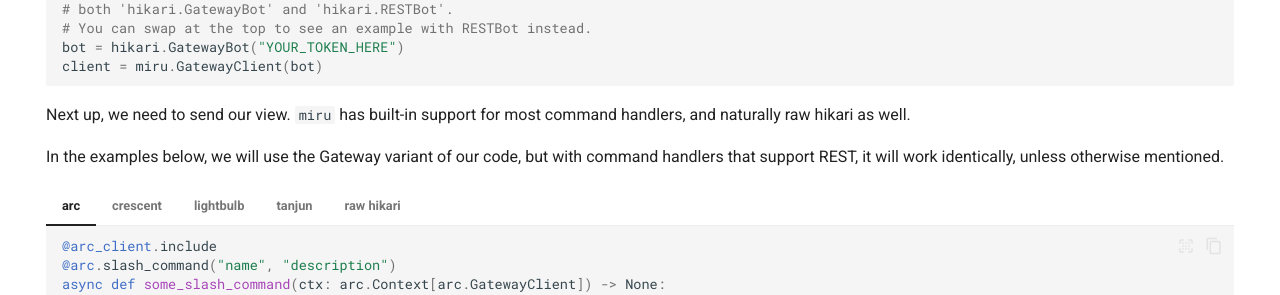
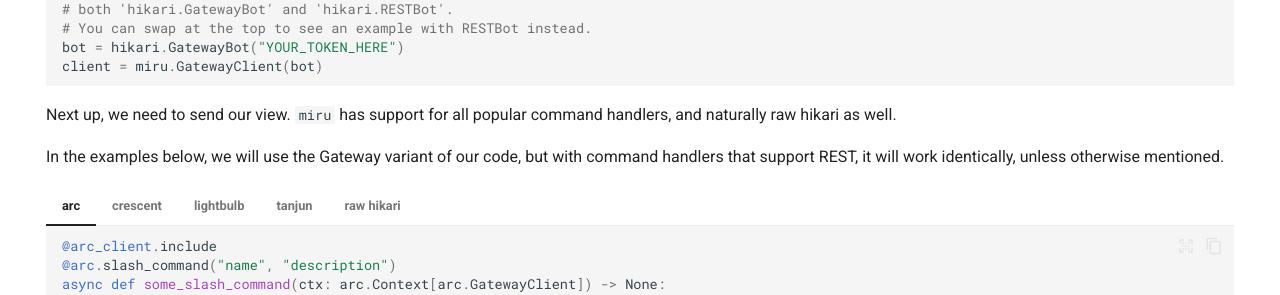
Before and after one commit to hypergonial/hikari-miru, an MkDocs documentation site: the page built from docs/getting_started.md, in a window 1280 px wide and 900 px high, scrolled down 1098 px. Shown: the part 155-450 px from the top of the window. Built offline with MkDocs 1.6.1 and Material for MkDocs 9.7.7, drawn with Linux system fonts in a browser that asks for light colours; comment, search, counter and statistics services are not loaded.

Commit message:
Phrasing

````diff
--- a/docs/getting_started.md
+++ b/docs/getting_started.md
@@ -114,7 +114,7 @@ This is what a basic component menu looks like with miru:
     client = miru.GatewayClient(bot)
     ```
 
-Next up, we need to send our view. `miru` has built-in support for most command handlers, and naturally raw hikari as well.
+Next up, we need to send our view. `miru` has support for all popular command handlers, and naturally raw hikari as well.
 
 In the examples below, we will use the Gateway variant of our code, but with command handlers that support REST, it will work
 identically, unless otherwise mentioned.
````
